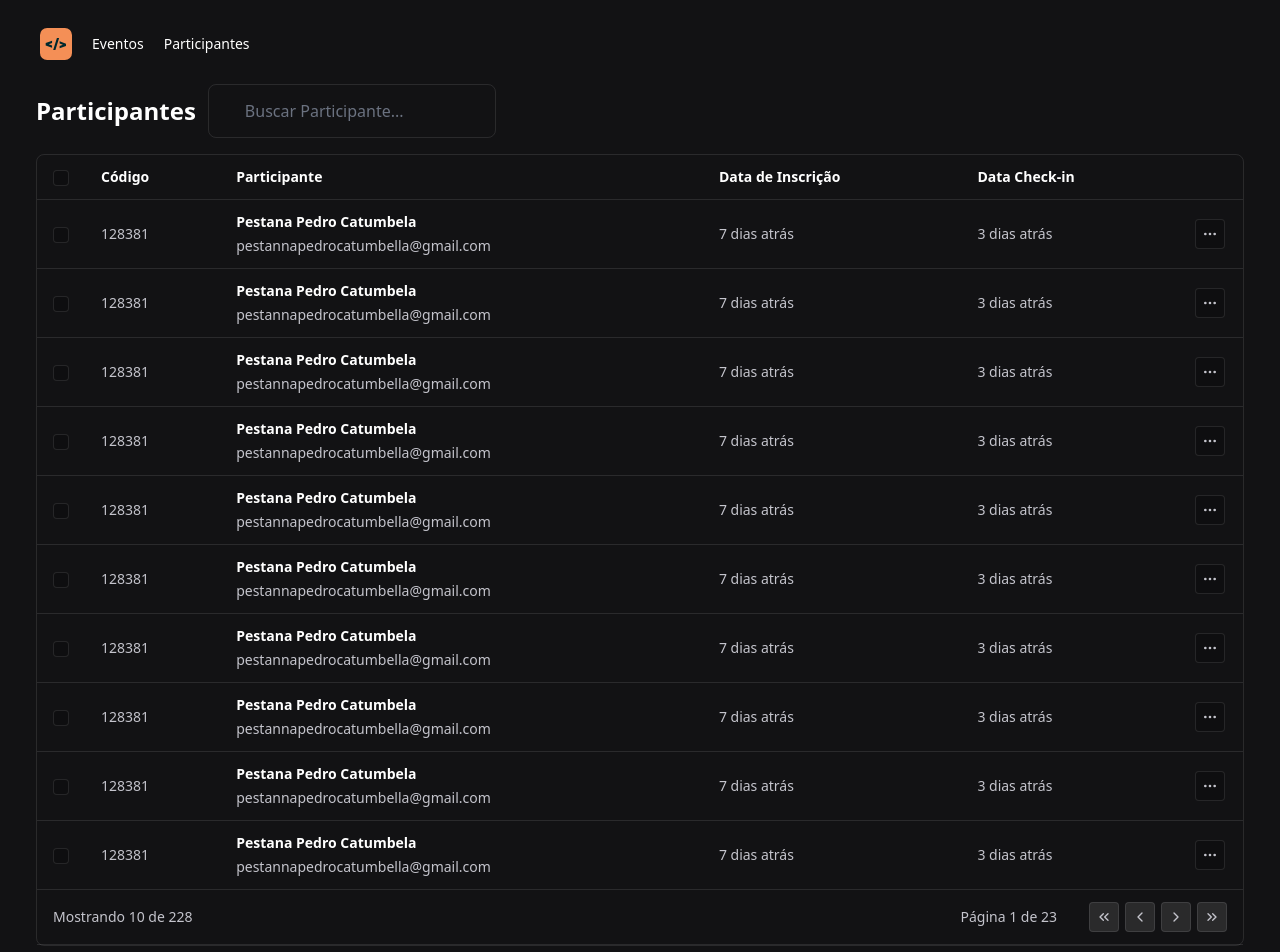
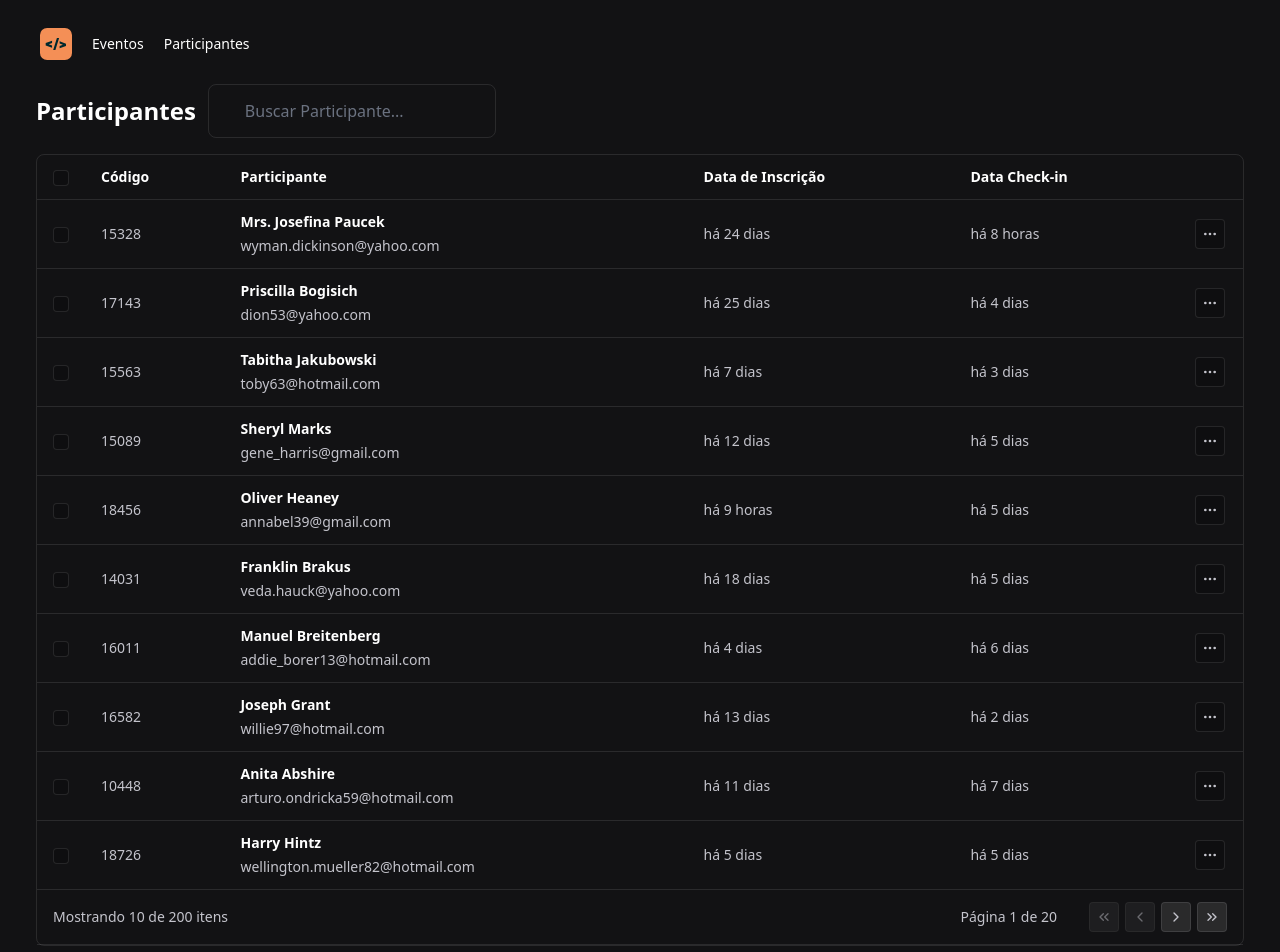
Before and after one commit to pestana-catumbela/PassIn, a React (Vite) app: page / in a window 1280 px wide. Shown: the top 952 px of the page. Built offline with nearby package versions, Linux system fonts and the light colour scheme.

Commit message:
Feat: add pagination

```diff
--- a/package.json
+++ b/package.json
@@ -10,12 +10,14 @@
     "preview": "vite preview"
   },
   "dependencies": {
+    "dayjs": "^1.11.10",
     "lucide-react": "^0.364.0",
     "react": "^18.2.0",
     "react-dom": "^18.2.0",
     "tailwind-merge": "^2.2.2"
   },
   "devDependencies": {
+    "@faker-js/faker": "^8.4.1",
     "@tailwindcss/forms": "^0.5.7",
     "@types/react": "^18.2.66",
     "@types/react-dom": "^18.2.22",
--- a/src/components/attendee-list.tsx
+++ b/src/components/attendee-list.tsx
@@ -1,11 +1,23 @@
+import Dayjs from 'dayjs';
+import 'dayjs/locale/pt-br';
+import RelativeTime from 'dayjs/plugin/relativeTime';
 import { IconButton } from './icon-button';
 import { TableComponent } from './table/table-component';
 import { Search, MoreHorizontal, ChevronsLeft, ChevronLeft, ChevronRight, ChevronsRight } from 'lucide-react';
 import { TableHeader } from './table/table-header';
 import { TableCell } from './table/table-cell';
 import { TableRow } from './table/table-row';
+import { useState } from 'react';
+import { attendees } from '../datas/attendees';
+
+Dayjs.extend(RelativeTime);
+Dayjs.locale('pt-br');
 
 export function AttendeeList() {
+    const totalPage = Math.ceil(attendees.length / 10);
+    const [state, setState] = useState("");
+    const [page, setPage] = useState(1);
+
     return(
         <>
             <div className="flex items-center gap-3 px-3 my-4">
@@ -13,8 +25,9 @@ export function AttendeeList() {
 
                 <div className="px-3 w-72 py-1.5 border border-white/10 rounded-lg text-sm flex items-center gap-3">
                     <Search className="size-4 text-[#9FF9CC]" />
-                    <input className="bg-transparent flex-1 border-none outline-none" placeholder="Buscar Participante..." />
+                    <input className="bg-transparent flex-1 border-none outline-none" placeholder="Buscar Participante..." onChange={(e) => setState(e.target.value)} />
                 </div>
+                {state}
             </div>
 
             <TableComponent>
@@ -32,21 +45,21 @@ export function AttendeeList() {
                 </thead>
 
                 <tbody>
-                    {Array.from({ length: 10 }).map((_, i) => {
+                    {attendees.slice((page - 1) * 10, page * 10).map((attendee) => {
                         return(
-                            <TableRow key={i} className="hover:bg-white/5">
+                            <TableRow key={attendee.id} className="hover:bg-white/5">
                                 <TableCell>
                                     <input type="checkbox" className="size-4 bg-black/20 rounded border border-white/10" />
                                 </TableCell>
-                                <TableCell>128381</TableCell>
+                                <TableCell>{attendee.id}</TableCell>
                                 <TableCell>
                                     <div className="flex flex-col gap-1">
-                                        <span className="font-semibold text-[#FFFFFF]">Pestana Pedro Catumbela</span>
-                                        <span>pestannapedrocatumbella@gmail.com</span>
+                                        <span className="font-semibold text-[#FFFFFF]">{attendee.name}</span>
+                                        <span>{attendee.email}</span>
                                     </div>
                                 </TableCell>
-                                <TableCell>7 dias atrás</TableCell>
-                                <TableCell>3 dias atrás</TableCell>
+                                <TableCell>{Dayjs().to(attendee.createdAt)}</TableCell>
+                                <TableCell>{Dayjs().to(attendee.checkedInAt)}</TableCell>
                                 <TableCell>
                                     <IconButton transparent>
                                         <MoreHorizontal className="size-4" />
@@ -60,24 +73,24 @@ export function AttendeeList() {
                 <tfoot>
                     <TableRow>
                         <TableCell colSpan={3}>
-                            Mostrando 10 de 228
+                            Mostrando 10 de {attendees.length} itens
                         </TableCell>
 
                         <TableCell className="text-right" colSpan={3}>
                             <div className="inline-flex items-center gap-8">
-                                <span>Página 1 de 23</span>
+                                <span>Página {page} de {totalPage}</span>
 
                                 <div className="flex gap-1.5">
-                                    <IconButton>
+                                    <IconButton onClick={() => setPage(1)} disabled={page === 1}>
                                         <ChevronsLeft className="size-4" />
                                     </IconButton>
-                                    <IconButton>
+                                    <IconButton onClick={() => setPage(page - 1)} disabled={page === 1}>
                                         <ChevronLeft className="size-4" />
                                     </IconButton>
-                                    <IconButton>
+                                    <IconButton onClick={() => setPage(page + 1)} disabled={page === totalPage}>
                                         <ChevronRight className="size-4" />
                                     </IconButton>
-                                    <IconButton>
+                                    <IconButton onClick={() => setPage(totalPage)} disabled={page === totalPage}>
                                         <ChevronsRight className="size-4" />
                                     </IconButton>
                                 </div>
--- a/src/components/icon-button.tsx
+++ b/src/components/icon-button.tsx
@@ -1,4 +1,5 @@
 import { ComponentProps } from "react";
+import { twMerge } from "tailwind-merge";
 
 interface IconButtonProps extends ComponentProps<'button'> {
     transparent?: boolean;
@@ -9,10 +10,11 @@ export function IconButton({ transparent, ...props }: IconButtonProps) {
         <>
             <button
                 {...props}
-                className={transparent
-                    ? "bg-black/20 border border-white/10 p-1.5 rounded"
-                    : "bg-white/10 border border-white/10 p-1.5 rounded"
-                }
+                className={twMerge(
+                    "bg-white/10 border border-white/10 p-1.5 rounded",
+                    transparent ? "bg-black/20" : "bg-white/10",
+                    props.disabled ? "opacity-50" : null
+                )}
             />
         </>
     );
--- /dev/null
+++ b/src/datas/attendees.ts
@@ -0,0 +1,11 @@
+import { faker } from '@faker-js/faker';
+
+export const attendees = Array.from({ length: 200 }).map(() => {
+    return {
+        id: faker.number.int({ min: 10000, max: 20000 }),
+        name: faker.person.fullName(),
+        email: faker.internet.email().toLocaleLowerCase(),
+        createdAt: faker.date.recent({ days: 30 }),
+        checkedInAt: faker.date.recent({ days: 7 })
+    }
+});
```
Also changed, not shown: 1 other file (tests, documents, lock files or other folders).
